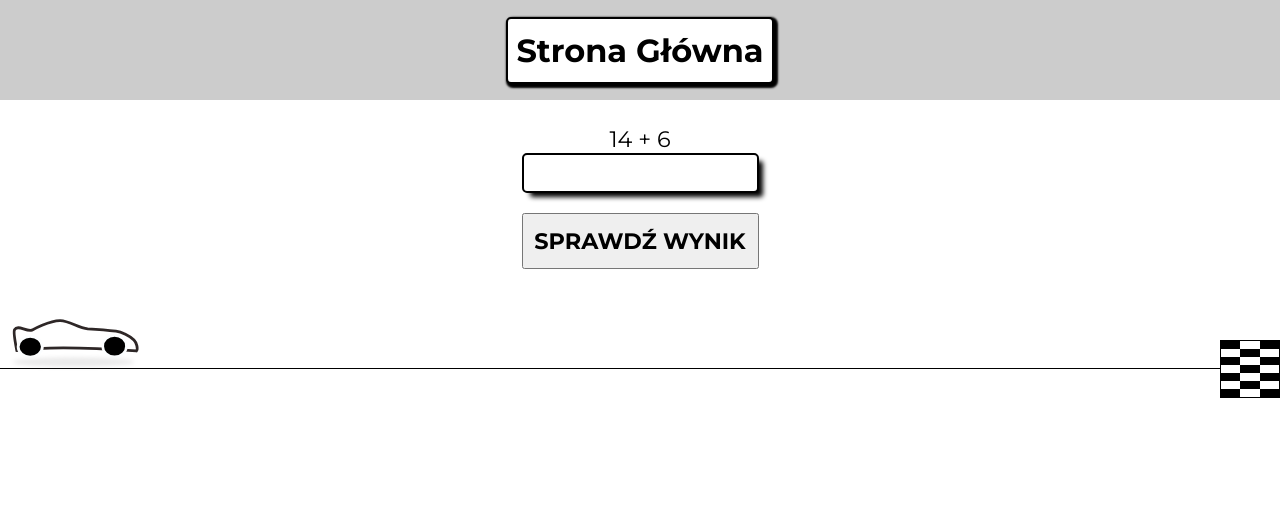
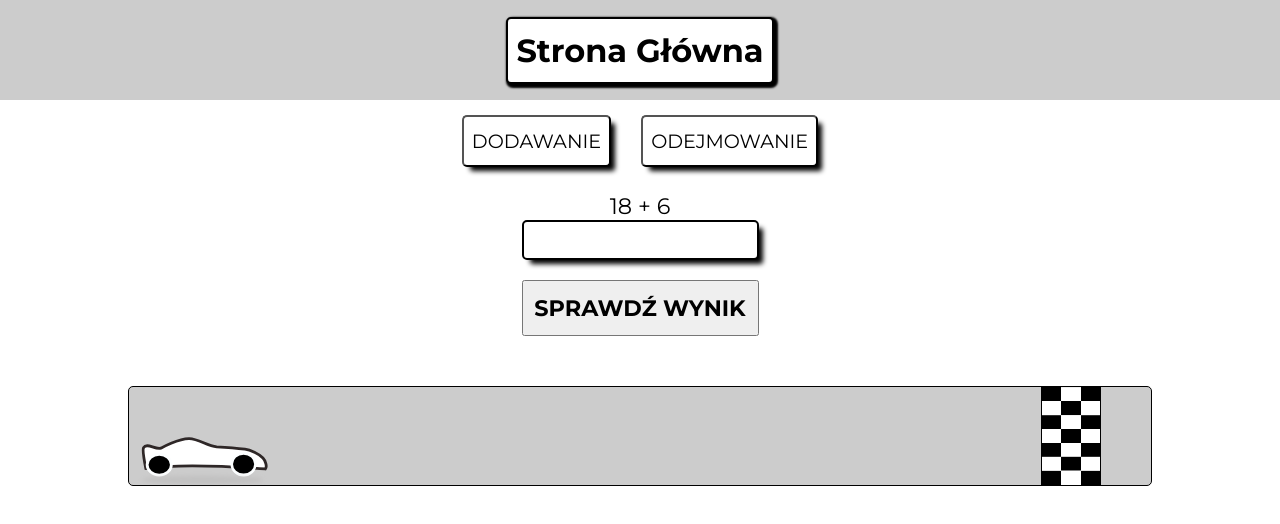
Before and after one commit to Kuba862/some_web, a React (Create React App) app: page /some_web/ida/math-race in a window 1280 px wide. Shown: the top 524 px of the page. Built offline with nearby package versions, Linux system fonts and the light colour scheme.

Commit message:
add other actions

```diff
--- a/src/components/Car.jsx
+++ b/src/components/Car.jsx
@@ -7,9 +7,13 @@ const Road = styled.div`
   position: relative;
   display: inline-block;
   top: 100%;
-  width: 100%;
+  left: 50%;
+  transform: translateX(-50%);
+  width: 80%;
   height: 100px;
-  border-bottom: 1px solid;
+  border: 1px solid;
+  border-radius: 5px;
+  margin-top: 50px;
 `;
 
 const CarElement = styled.img`
@@ -25,12 +29,13 @@ class CarComponent extends Component {
   render() {
     return (
       <>
-        <Road>
+        <Road className='road' style={{backgroundColor: this.props.goodWay}} >
           <CarElement
             move={this.props.move}
-            style={{ left: this.props.move }}
+            style={{ left: this.props.move}}
             src={Car}
             alt=""
+            className='car'
           />
           <FinishFlag />
         </Road>
--- a/src/components/MathRace.jsx
+++ b/src/components/MathRace.jsx
@@ -17,7 +17,7 @@ const Action = styled.div`
     display: flex;
     flex-direction: column;
     gap: 20px;
-        input[type=text] {
+    input[type='text'] {
       font-size: 1.2rem;
       padding: 6px 35%;
       box-shadow: 6px 6px 5px -2px #000;
@@ -31,7 +31,29 @@ const Action = styled.div`
       padding: 12px 8px;
     }
   }
-`
+`;
+
+const SelectButtons = styled.div`
+  display: flex;
+  justify-content: center;
+  margin: 15px 0;
+  button {
+    font-size: 1.2rem;
+    text-transform: uppercase;
+    margin: 0 15px;
+    background-color: #fff;
+    padding: 12px 8px;
+    border-radius: 5px;
+    box-shadow: 6px 6px 5px -2px #000;
+    &:focus {
+      background-image: linear-gradient(
+        90deg,
+        rgba(206, 214, 249, 1) 0%,
+        rgba(163, 163, 251, 1) 100%
+      );
+    }
+  }
+`;
 
 class MathRace extends Component {
   constructor(props) {
@@ -42,90 +64,135 @@ class MathRace extends Component {
       thirdNumber: 0,
       result: 0,
       userResult: 0,
-            addOrSub1: "",
-            addOrSub2: "",
       correctAnswer: false,
       wrongAnswer: false,
-            move: 0
-        }
+      move: 0,
+      adding: true,
+    //   goodWay: "#5ccb55"
+      goodWay: "#ccc"
+    };
     this.setResult = this.setResult.bind(this);
     this.checkResult = this.checkResult.bind(this);
     this.generateAnswer = this.generateAnswer.bind(this);
+
+    this.adding = () => {
+      this.setState({
+        adding: true,
+      });
+      this.componentDidMount();
+    };
+
+    this.substract = () => {
+      this.setState({
+        adding: false,
+      });
+      this.componentDidMount();
+    };
   }
 
   componentDidMount() {
     this.setState({
-            firstNumber: Math.floor(Math.random() * (0 + 1) * 15),
+      firstNumber: Math.floor(Math.random() * (0 + 1) * 20),
       secondNumber: Math.floor(Math.random() * (0 + 1) * 15),
-            thirdNumber: Math.floor(Math.random() * (0 + 1) * 5),
-        })
+      thirdNumber: Math.floor(Math.random() * (0 + 1) * 15),
+    });
     this.checkIfResultIsLessThanZero();
   }
 
   setResult() {
     this.setState({
       result: this.state.firstNumber + this.state.secondNumber,
-        })
+    });
   }
 
   checkIfResultIsLessThanZero() {
-        if(this.state.result < 0) {
-            this.randomNumber()
+    if (this.state.result < 0) {
+      this.randomNumber();
     }
   }
 
   generateAnswer() {
-        if(this.state.result === this.state.userResult) {
+    if (this.state.result === this.state.userResult) {
       this.setState({
         correctAnswer: true,
-                wrongAnswer: false
-            })
+        wrongAnswer: false,
+      });
     } else {
       this.setState({
         correctAnswer: false,
-                wrongAnswer: true
-            })
+        wrongAnswer: true,
+      });
     }
     setTimeout(() => {
-            this.state.correctAnswer ? this.setState({
-                move: this.state.move + 15
-            }) : this.setState({
-                move: this.state.move - 15
+      this.state.correctAnswer
+        ? this.setState({
+            move: this.state.move + 30,
           })
+        : this.setState({
+            move: this.state.move - 30,
+          });
     }, 500);
     setTimeout(() => {
-            this.componentDidMount()
-            document.querySelector('input').value = "";
+      this.componentDidMount();
+      document.querySelector('input').value = '';
       this.setState({
         correctAnswer: false,
         wrongAnswer: false,
+      });
+      document.getElementById('result_btn').setAttribute('disabled', true);
+    }, 1000);
+
+    setTimeout(() => {
+         if (this.state.move / 30 % 4 === 3) {
+            this.setState({
+                goodWay: "#5ccb55"
             })
-            document.getElementById("result_btn").setAttribute("disabled", true);
-        }, 1000);
+         }
+    }, 550);
+
   }
 
   checkResult() {
-        this.setState({
+    this.state.adding
+      ? this.setState({
           result: this.state.firstNumber + this.state.secondNumber,
-            userResult: +document.querySelector('input').value
+          userResult: +document.querySelector('input').value,
         })
-        if(document.querySelector('input').value !== "") {
-            document.getElementById("result_btn").removeAttribute("disabled");
+      : this.setState({
+          result: this.state.firstNumber - this.state.secondNumber,
+          userResult: +document.querySelector('input').value,
+        });
+    if (document.querySelector('input').value !== '') {
+      document.getElementById('result_btn').removeAttribute('disabled');
     }
   }
 
   render() {
-        const { firstNumber, secondNumber, move } = this.state;
+    const { firstNumber, secondNumber, move, adding, goodWay } = this.state;
     return (
       <>
+        <SelectButtons>
+          <button onClick={this.adding}>dodawanie</button>
+          <button onClick={this.substract}>odejmowanie</button>
+        </SelectButtons>
         <Action>
-                <p>{firstNumber} + {secondNumber}</p>
+          {adding ? (
+            <p>
+              {firstNumber} + {secondNumber}
+            </p>
+          ) : (
+            <p>
+              {firstNumber} - {secondNumber}
+            </p>
+          )}
           <span>
             <input type="text" onChange={this.checkResult} />
-                <button id="result_btn" onClick={this.generateAnswer} >sprawdź wynik</button>
+            <button id="result_btn" onClick={this.generateAnswer}>
+              sprawdź wynik
+            </button>
           </span>
         </Action>
-            <Car move={move} />
+        <Car move={move} goodWay={goodWay} />
       </>
     );
   }
--- a/src/components/math_race/Finish_flag.jsx
+++ b/src/components/math_race/Finish_flag.jsx
@@ -6,14 +6,14 @@ display: flex;
 flex-wrap: wrap;
 border: 1px solid;
 position: absolute;
-top: 50px;
-right: 0;
+top: -37px;
+right: 50px;
 width: 60px;
-height: 100px;
+height: 172px;
 transform: rotateX(55deg);
 span {
     width: 33.33%;
-    height: 14px;
+    height: 24px;
     &:nth-child(even) {
         background-color: #fff;
     }
@@ -26,7 +26,7 @@ span {
 class FinishFlag extends Component {
   render() {
     return (
-      <Flag>
+      <Flag className='flag'>
         <span></span>
         <span></span>
         <span></span>
--- a/src/pages/Ida.jsx
+++ b/src/pages/Ida.jsx
@@ -1,11 +1,29 @@
 import React, { Component } from 'react';
 import { Link } from 'react-router-dom';
+import styled from 'styled-components';
+
+const Url = styled(Link)`
+    border: 2px solid #000;
+    text-decoration: none;
+    padding: 12px 8px;
+    display: flex;
+    justify-content: center;
+    width: 15%;
+    margin: 15px 0 0 15px;
+    border-radius: 5px;
+    color: #000;
+    text-transform: uppercase;
+    font-weight: 700;
+    letter-spacing: 1.2px;
+    font-size: 1.2rem;
+    box-shadow: 6px 6px 5px -2px #000;
+`;
 
 class Ida extends Component {
     render() {
         return (
             <>
-                <Link to="math-race" >Math race</Link>
+                <Url to="math-race" >Math race</Url>
             </>
         );
     }
```
Also changed, not shown: src/components/math_race/Action.jsx (deleted, +0 -78 lines), src/images/svg/car.svg. Lines whose indentation alone changed are shown as unchanged.
